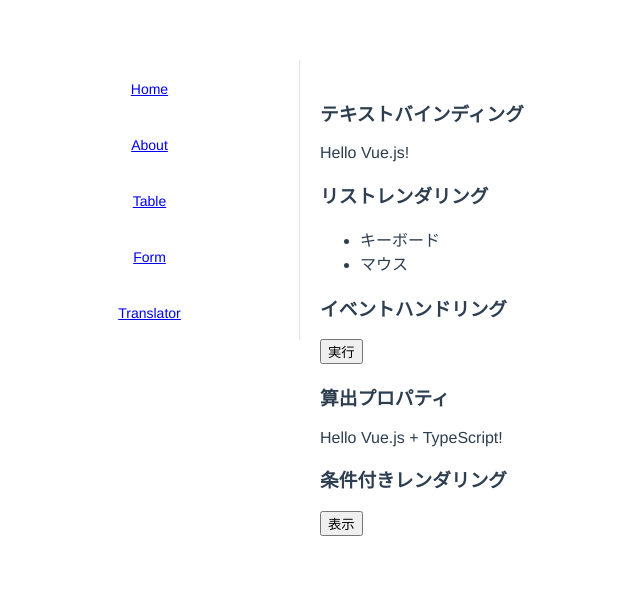
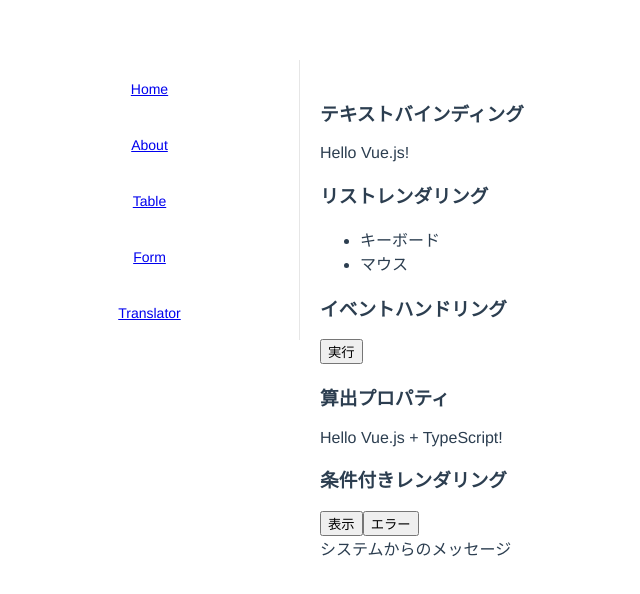
Before and after one commit to omiend/vue-lab, a Vue app: page / in a window 1280 px wide. Shown: the top 594 px of the page, without its empty margins (8-648 px from the left). Built offline with nearby package versions, Linux system fonts and the light colour scheme.

Commit message:
Option 2 - さまざまなレンダリング - Exercise 3: クラスとスタイルのバインディング

```diff
--- a/src/views/Home.vue
+++ b/src/views/Home.vue
@@ -15,6 +15,10 @@
     <h3>条件付きレンダリング</h3>
     <button v-on:click="showDetail">表示</button>
     <div v-show="detail">詳細が表示されました。</div>
+    <button v-on:click="raiseError">エラー</button>
+    <div v-bind:class="{ 'text-danger': hasError }">
+      システムからのメッセージ
+    </div>
   </div>
 </template>
 
@@ -30,7 +34,7 @@ declare interface Item {
 export default Vue.extend({
   computed: {
     computedMsg(): string {
-      return this.msg.replace(/!/g, "") + " + TypeScript!";
+      return this.msg.replace(/!/g, "") + " + TypeScript!"
     }
   },
   data() {
@@ -46,7 +50,8 @@ export default Vue.extend({
           name: "マウス"
         }
       ] as Item[],
-      detail: false
+      detail: false,
+      hasError: false
     }
   },
   // ここにメソッドを追加する
@@ -55,7 +60,10 @@ export default Vue.extend({
       alert(this.msg)
     },
     showDetail(): void {
-      this.detail = !this.detail;
+      this.detail = !this.detail
+    },
+    raiseError(): void {
+      this.hasError = !this.hasError
     }
   }
 })
@@ -65,4 +73,7 @@ export default Vue.extend({
 .home {
   text-align: left
 }
+.text-danger {
+  color: darkred;
+}
 </style>
```
